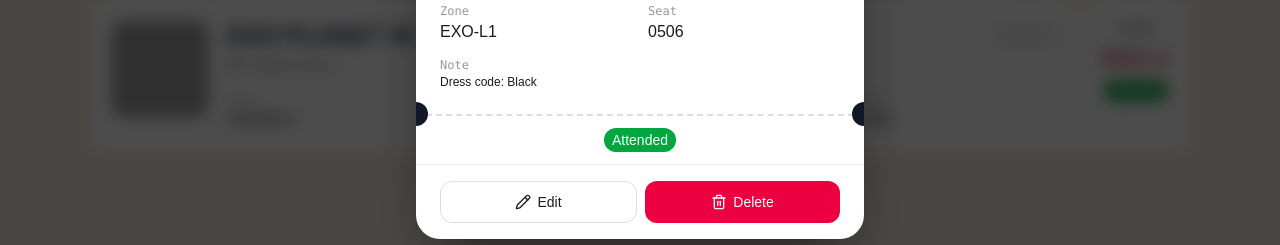
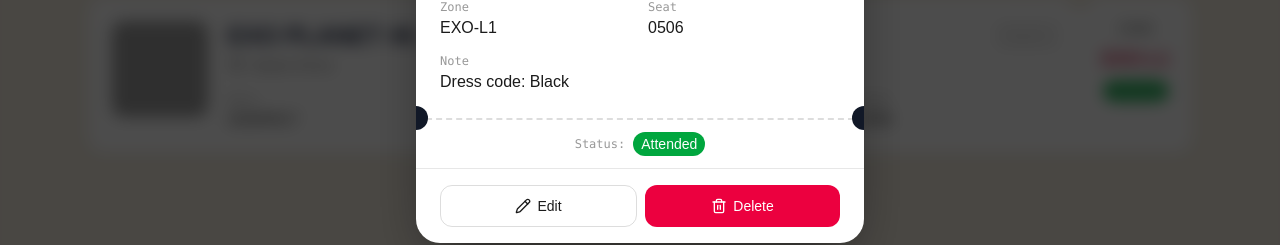
Before and after one commit to ma12chx/Tixniverse, a React (Vite) app: page / in a window 1280 px wide. Both pictures are taken after a click on the button 640 px from the left and 562 px from the top of the page. Shown: the part 487-732 px from the top of the page. Built offline with nearby package versions, Linux system fonts and the light colour scheme; grey boxes are pictures that could not be loaded; a web font is replaced by a local one.

Commit message:
Update TicketDetail UI

```diff
--- a/src/App.jsx
+++ b/src/App.jsx
@@ -199,7 +199,7 @@ function App() {
                   time: "16:00",
                   category: "Concert",
                   zone: "EXO-L1",
-                  status: "Attended",
+                  status: 1,
                 })
               }
             />
--- a/src/components/TicketDetail.jsx
+++ b/src/components/TicketDetail.jsx
@@ -1,4 +1,19 @@
 import { X, MapPin, Pencil, Trash } from "lucide-react";
+
+const STATUS_MAP = [
+  {
+    bgColor: "bg-sky-400",
+    label: "Upcoming",
+  },
+  {
+    bgColor: "bg-green-600",
+    label: "Attended",
+  },
+  {
+    bgColor: "bg-red-500",
+    label: "bg-red-500",
+  },
+];
 
 function TicketDetail({ ticketInfo, onClose, onEdit, onDelete }) {
   return (
@@ -171,7 +186,7 @@ function TicketDetail({ ticketInfo, onClose, onEdit, onDelete }) {
                   Note
                 </dt>
 
-                <dd className="text-xs text-[#1B1B1B] xs:text-base">
+                <dd className="text-sm text-[#1B1B1B] sm:text-base">
                   Dress code: Black
                 </dd>
               </div>
@@ -194,9 +209,16 @@ function TicketDetail({ ticketInfo, onClose, onEdit, onDelete }) {
           </div>
 
           {/* Badge */}
-          <div className="flex flex-col items-center gap-2 px-4 py-3 sm:px-6 sm:py-3">
-            <span className="rounded-full bg-green-600 px-2 py-0.5 text-sm font-medium text-white">
-              Attended
+          <div className="flex items-center justify-center gap-2 px-4 py-3 sm:px-6 sm:py-3">
+            <span className="font-mono text-[12px] text-[#1B1B1B]/45">
+              Status:
+            </span>
+            <span
+              className={`rounded-full px-2 py-0.5 text-sm font-medium text-white ${
+                STATUS_MAP[ticketInfo?.status].bgColor ?? "bg-stone-400"
+              }`}
+            >
+              {STATUS_MAP[ticketInfo?.status].label ?? "Unknown"}
             </span>
           </div>
         </div>
```
